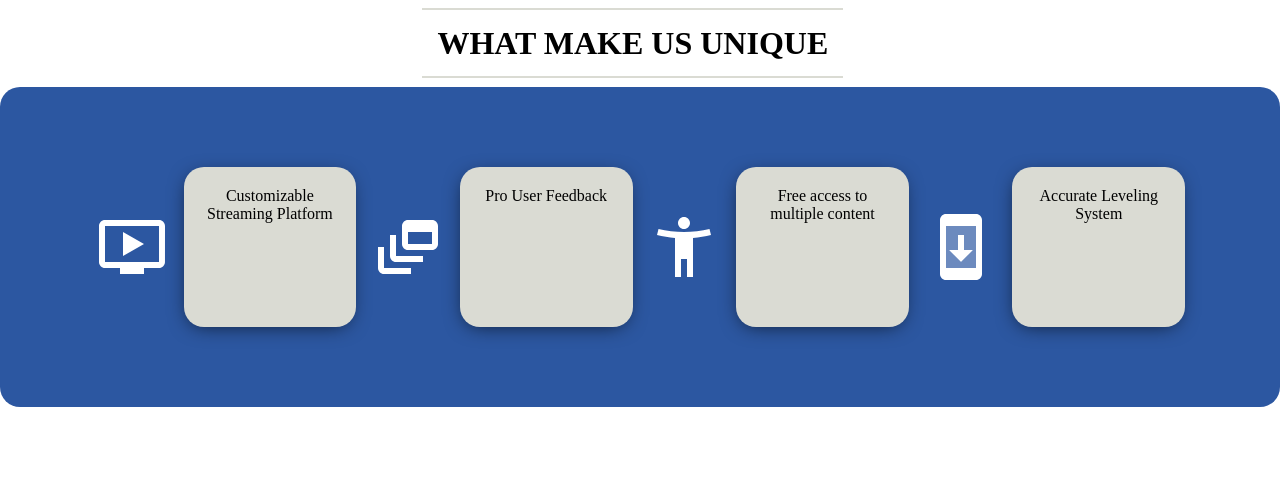
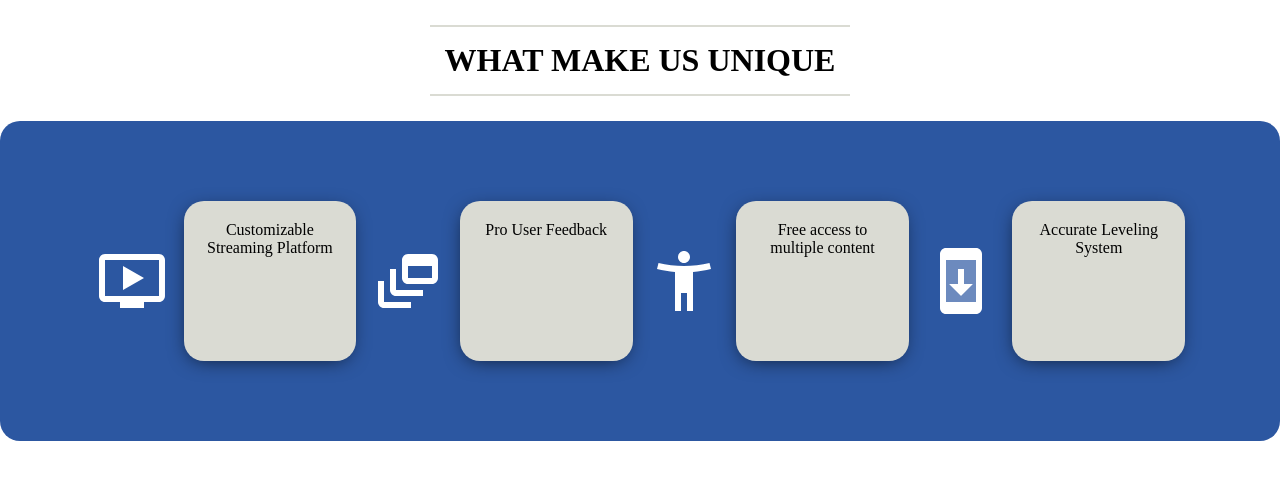
Before and after one commit to AbdulrhmanSoukarie/Present-Me-Front-End, a React (Create React App) app: page / in a window 1280 px wide. Shown: the top 480 px of the page. Built offline with nearby package versions, Linux system fonts and the light colour scheme.

Commit message:
fix the position of the TOP EVENT header

```diff
--- a/src/UniqueFeatures/UniqueFeatures.css
+++ b/src/UniqueFeatures/UniqueFeatures.css
@@ -50,5 +50,6 @@
     margin-top: 25px;
     margin-bottom: 25px;
     position: relative;
-    margin-left: 33%;
+    display: flex;
+    justify-content: center;
   }
```
